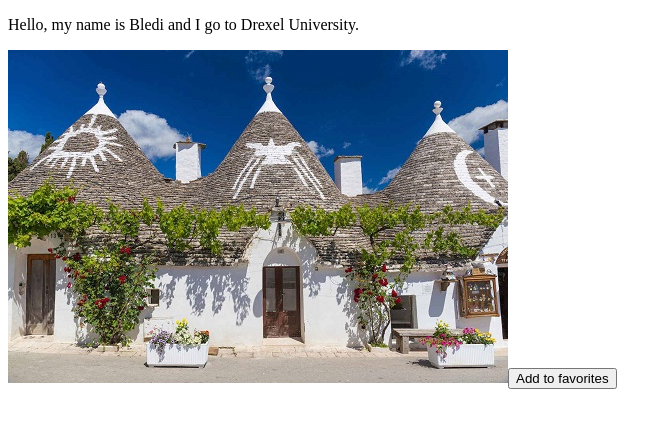
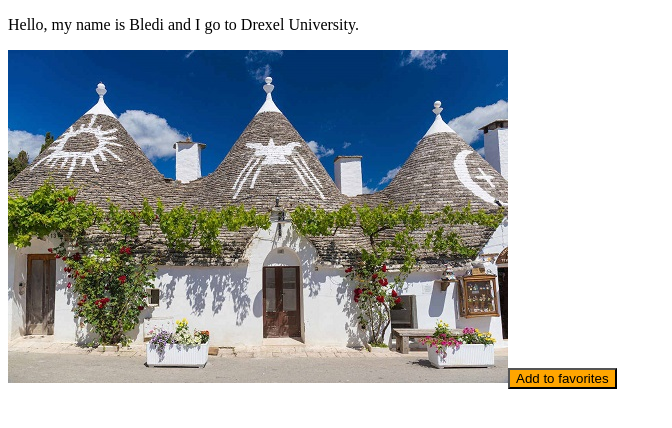
Before and after one commit to machawk1/Bledi-Webpage, a plain HTML site: page index.html in a window 1280 px wide. Shown: the whole page, without its empty margins (0-672 px from the left). Drawn offline with Linux system fonts and the light colour scheme.

Commit message:
Update index.html

```diff
--- a/index.html
+++ b/index.html
@@ -2,10 +2,20 @@
 <html>
 <body>
 <p>Hello, my name is Bledi and I go to Drexel University.</p>
-  <table>
+
+<style>
+
+.favorite_styled {
+    background-color:orange;
+
+}
+
+</style>
+
+<table>
    <img src="pic_trulli.jpg" alt="Trulli" width="500" height="333">
 
-<button class="favorite styled"
+<button class="favorite_styled"
         type="button">
     Add to favorites
 </button>
```
